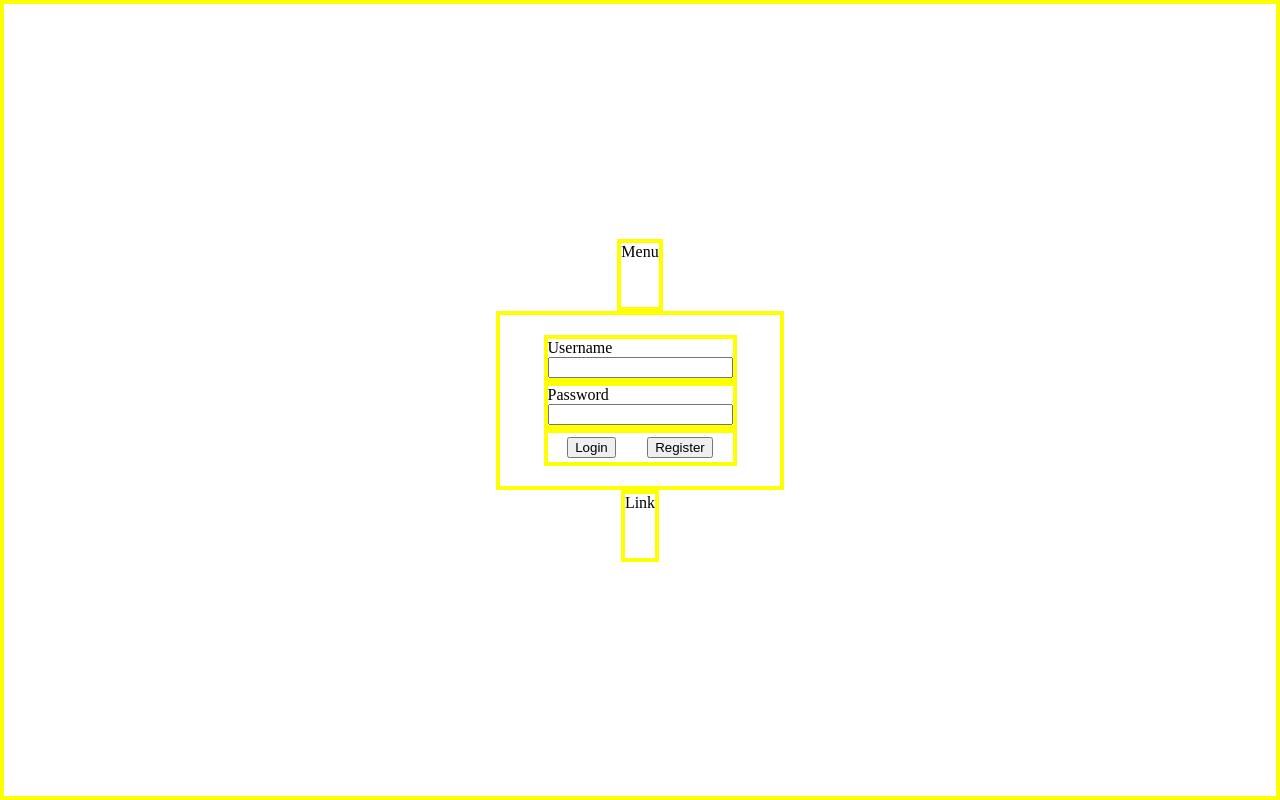
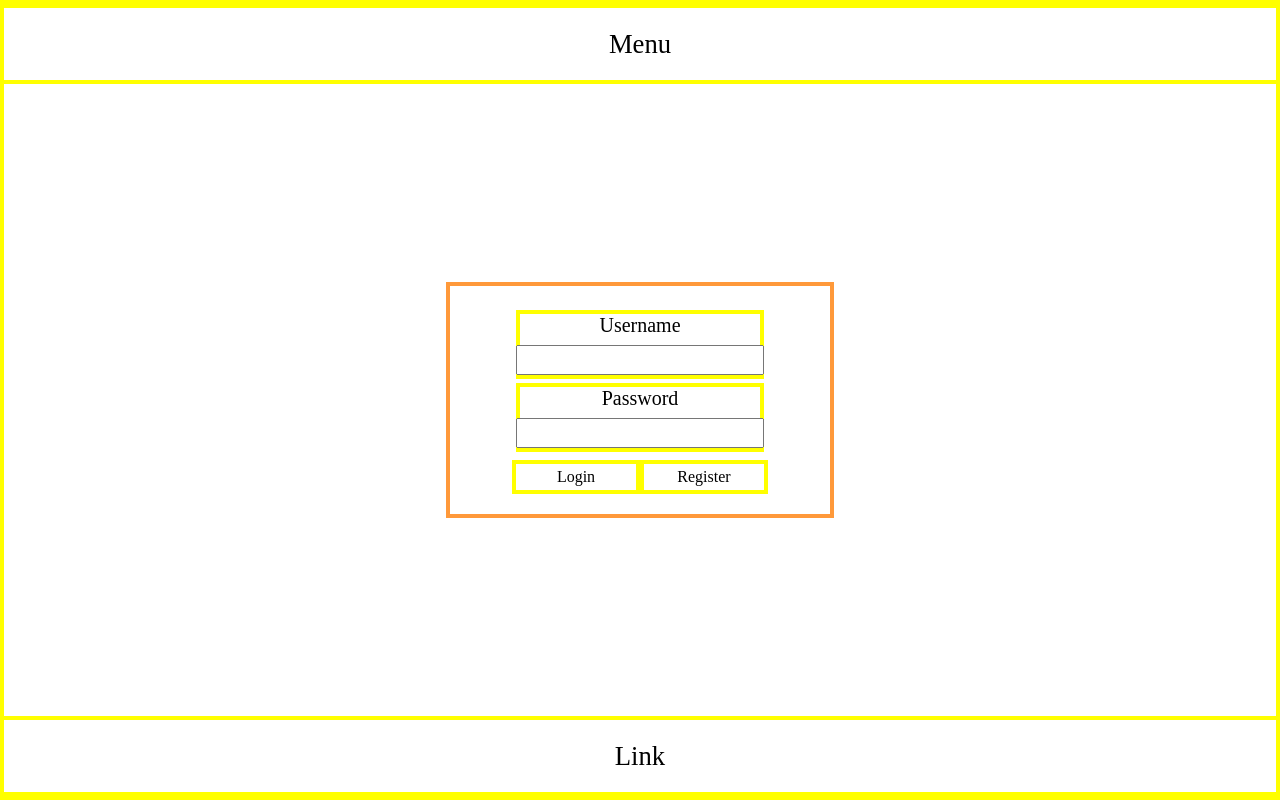
Before and after one commit to lfkovacic/miMail, a PHP site: page /client/pages/login.php in a window 1280 px wide. Run offline with PHP 8.4, Linux system fonts and the light colour scheme.

Commit message:
oblikovanja css

```diff
--- a/client/elements/footer.php
+++ b/client/elements/footer.php
@@ -1 +1,4 @@
-<div class="footer">Link</div>
+<div class="footer">
+    <p class=footer-text>Link</p>
+
+</div>
--- a/client/elements/header.php
+++ b/client/elements/header.php
@@ -1 +1,4 @@
-<div class="header">Menu</div>
+<div class="header">
+    <p class="header-text">Menu</p>
+
+</div>
--- a/client/pages/homepage.php
+++ b/client/pages/homepage.php
@@ -14,4 +14,5 @@
         <div class="prikaz"></div>
         <?php include('../elements/footer.php'); ?>
     </div>
+
 </body>
--- a/client/pages/login.php
+++ b/client/pages/login.php
@@ -13,11 +13,11 @@
         <div class="form-container">
             <form id="login-form">
                 <div class="input-container">
-                    <label for="input-username">Username</label><br>
+                    <label for="input-username">Username</label>
                     <input id="input-username" name="username" type="text" />
                 </div>
                 <div class="input-container">
-                    <label for="input-password">Password</label><br>
+                    <label for="input-password">Password</label>
                     <input id="input-password" name="password" type="password" />
                 </div>
                 <div id="btns-container" class="btns-container">
--- a/client/pages/styles/common.css
+++ b/client/pages/styles/common.css
@@ -1,4 +1,6 @@
 .header, .footer {
+    height: 4em;
+    align-items: center;
 
-    height: 4em;
+
 }
--- a/client/pages/styles/login.css
+++ b/client/pages/styles/login.css
@@ -1,7 +1,32 @@
-html,
+html {
+    font-size: 20px;
+    font-family: 'Times New Roman', Times, serif;
+
+}
+
 body {
     margin: 0;
     height: 100vh;
+    box-sizing: border-box;
+    align-items: center;
+    justify-content: first baseline
+}
+
+.header,
+.footer {
+    display: flex;
+    box-sizing: border-box;
+    flex-direction: row;
+    justify-content: center;
+    align-items: center;
+    width: 100vw;
+}
+
+.header .header-text,
+.footer .footer-text {
+    color: black;
+    font: 20pt bold;
+    display: flex;
     box-sizing: border-box;
 }
 
@@ -14,31 +39,54 @@
     box-sizing: border-box;
     display: flex;
     flex-direction: column;
-    justify-content: center;
+    justify-content: space-between;
     align-items: center;
 }
 
 .form-container {
-    display:inline-flex;
+    display: inline-flex;
     flex-direction: column;
     justify-content: center;
     align-items: center;
-    width: 240px;
+    width: 340px;
     padding: 20px;
-    border: 4px solid yellow;
+    border: 4px solid rgba(255, 123, 0, 0.774);
 }
 
-.btns-container{
-    padding: 4px;
-    box-sizing: border-box;
+.input-container {
+    display: flex;
+    flex-direction: column;
+    margin: 4px;
+    justify-content: center;
+    align-items: center;
+    width: 240px;
+}
+
+.input-container input {
+    height: 24px;
+    margin-top: 8px;
+    width: 100%;
+}
+
+.btns-container {
+    margin-top: 8px;
     display: flex;
     width: 100%;
     flex-direction: row;
     justify-content: center;
     align-items: center;
+    border: 2px black;
 }
 
 button {
-    display: flex;
-    margin:auto;
+
+    margin: auto;
+    font-family: 'Times New Roman', Times, serif;
+    height: 100%;
+    width: 50%;
+    border: 4px solid #ff0;
+    background-color: #fff;
+    text-align: center;
+    padding: 4px;
+    font: 12pt bold;
 }
```
Also changed, not shown: client/pages/styles/homepage.css (+36 -10 lines), client/res/img/stars-g481671f1a_1920.jpg (added), client/styles/homepage.css (deleted).
